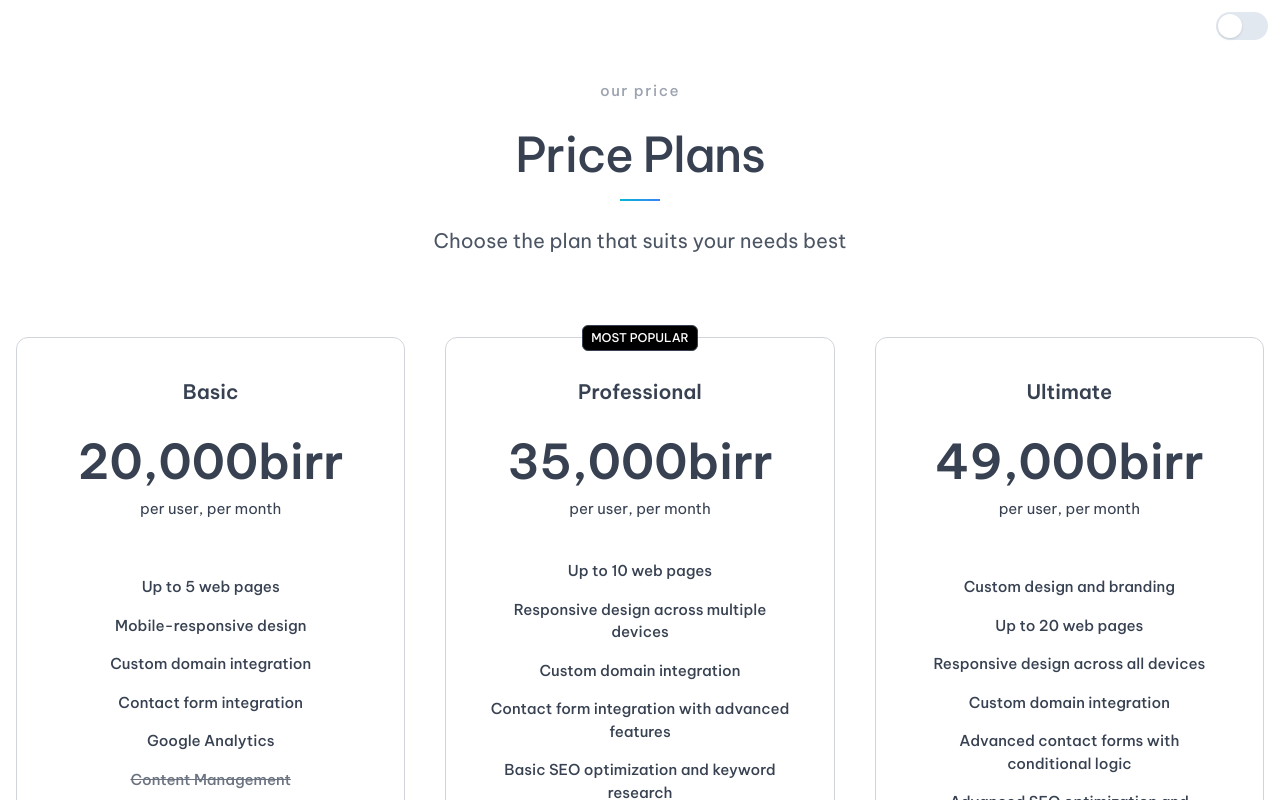
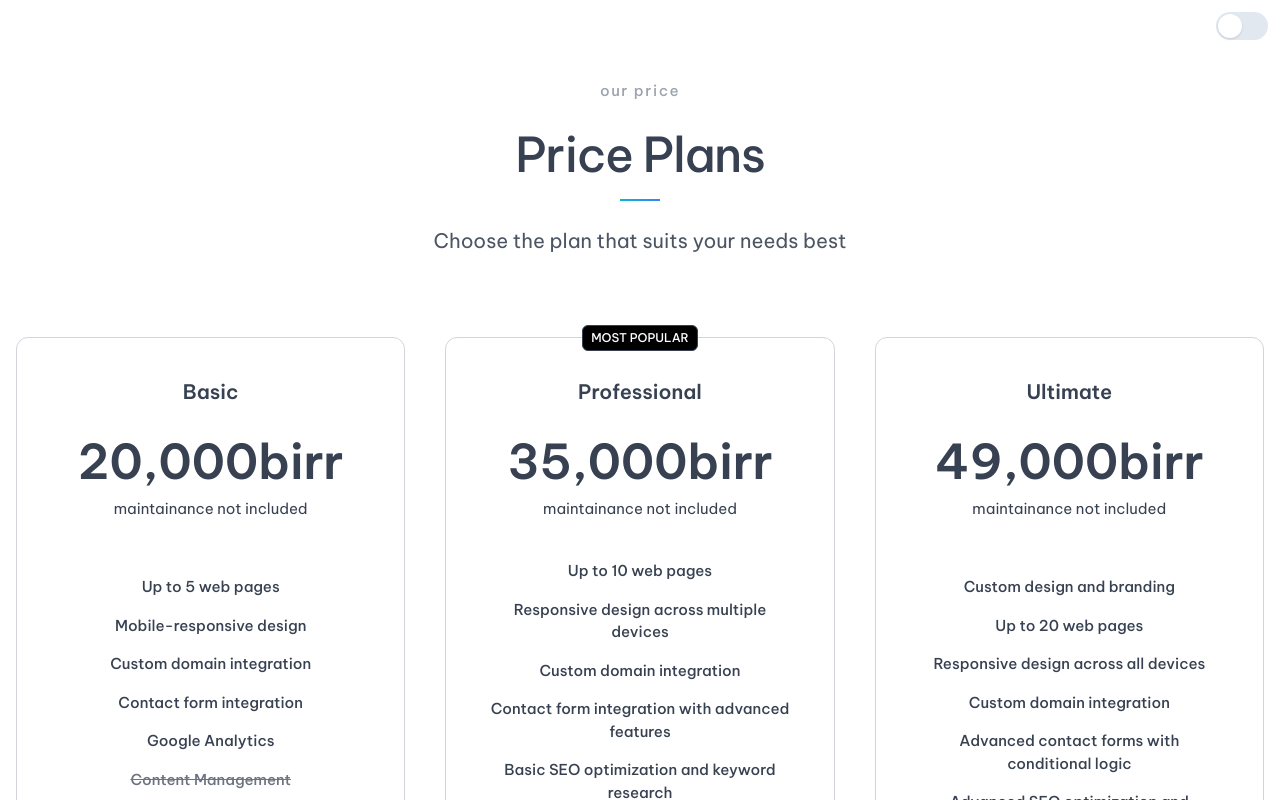
Before and after one commit to Paul1o1/rendo-Rate-card, a plain HTML site: page index.html in a window 1280 px wide. Shown: the top 800 px of the page. Drawn offline with Linux system fonts and the light colour scheme.

Commit message:
changed per month text

```diff
--- a/index.html
+++ b/index.html
@@ -35,7 +35,7 @@
                         <h2 class="text-5xl mt-8 mb-3 items-center align-middle">
                             <sup class="text-2xl align-middle"></sup>20,000birr
                         </h2>
-                        <span>per user, per month</span>
+                        <span>maintainance not included</span>
                     </div>
 
                     <div class="p-10">
@@ -84,7 +84,7 @@
                                         <h2 class="text-5xl mt-8 mb-3 items-center align-middle">
                                             <sup class="text-2xl align-middle"></sup>35,000birr
                                         </h2>
-                                        <span>per user, per month</span>
+                                        <span>maintainance not included</span>
                                     </div>
 
                                     <div class="p-10">
@@ -132,7 +132,7 @@
                         <h2 class="text-5xl mt-8 mb-3 items-center align-middle">
                             <sup class="text-2xl align-middle"></sup>49,000birr
                         </h2>
-                        <span>per user, per month</span>
+                        <span>maintainance not included</span>
                     </div>
 
                     <div class="p-10">
```
